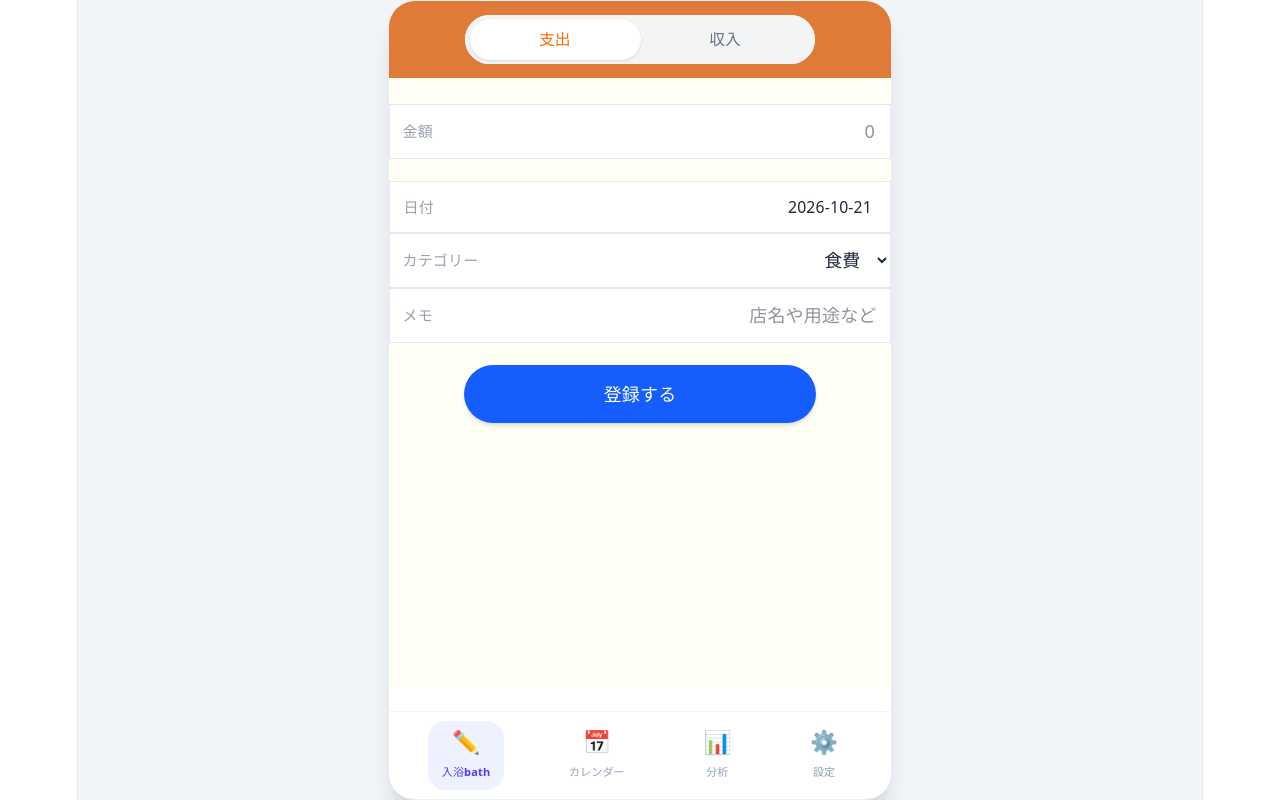
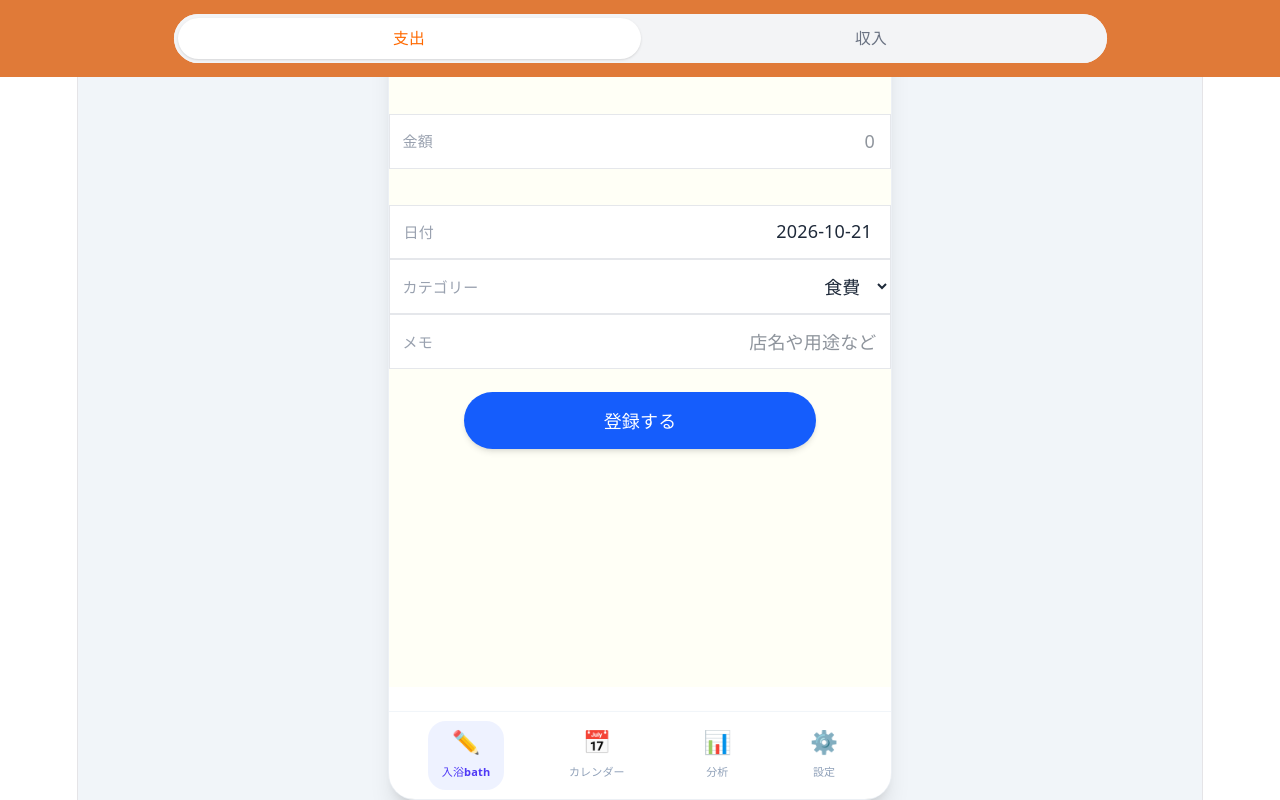
Before and after one commit to hamadaryo/kakeibo-app, a React (Vite) app in the folder frontend/: page / in a window 1280 px wide. Built offline with nearby package versions, Linux system fonts and the light colour scheme.

Commit message:
topnavifix

```diff
--- a/frontend/src/components/Add.tsx
+++ b/frontend/src/components/Add.tsx
@@ -65,10 +65,10 @@ export default function Add() {
   const categories = type === 'expense' ? EXPENSE_CATEGORIES : INCOME_CATEGORIES;
 
   return (
-    <div className="bg-[#fffff6] min-h-full flex flex-col -m-5">
+    <div className="bg-[#fffff6] min-h-full flex flex-col -m-5 space-y-15">
       {/* 1. 共通ヘッダー（Add画面専用の中身を配置） */}
       <Header>
-        <div className="bg-gray-100 rounded-full w-[75%] mx-auto flex justify-center space-x-4">
+        <div className="bg-gray-100 rounded-full w-[75%] mx-auto flex justify-center space-y-4">
           {/* 支出 / 収入 タブ切替（アニメーション付き） */}
           <div className="relative flex bg-gray-100 p-1 rounded-full w-full">
             {/* 選択中に左右へ滑らかにスライドするオレンジの背景（つまみ） */}
@@ -110,11 +110,10 @@ export default function Add() {
 
       <form onSubmit={handleSubmit} className="space-y-5">
 
-      <br/>
         {/* 金額 */}
         <div>
         <div className="relative">
-          <span className="absolute left-3 top-1/2 -translate-y-1/2 text-[15px] font-bold text-gray-400 pointer-events-none">
+          <span className="absolute left-3 top-4 mt-27 -translate-y-1/2 text-[15px] font-bold text-gray-400 pointer-events-none">
             金額
           </span>
           <input
@@ -122,7 +121,7 @@ export default function Add() {
             placeholder="0"
             value={amount}
             onChange={(e) => setAmount(e.target.value)}
-            className="w-full pl-65 py-3 border border-gray-200 focus:outline-none focus:bg-gray-100 text-gray-800 bg-white text-right"
+            className="w-full pl-65 py-3 mt-25 border border-gray-200 focus:outline-none focus:bg-gray-100 text-gray-800 bg-white text-right"
             required
             min="0"
           />
@@ -130,7 +129,7 @@ export default function Add() {
       </div>
 
         {/* 日付 */}
-        <div>
+        <div className="relative mt-8">
           <div className="relative">
             <div
                 onClick={() => {
@@ -146,8 +145,8 @@ export default function Add() {
               </span>
 
               {/* 実際の値を右端に綺麗に表示する */}
-              <span className="text-gray-800 text-sm">
-                {date || "2026-10-24"}
+              <span className="text-gray-800 text-sm text-[18px]">
+                {date}
               </span>
 
               {/* 隠し date 入力（クリックやフォーカスを受け付けるため） */}
@@ -169,7 +168,7 @@ export default function Add() {
           <select
             value={category}
             onChange={(e) => setCategory(e.target.value)}
-            className="w-full p-3 border border-gray-200 focus:outline-none focus:bg-gray-100 text-gray-800 bg-white text-right"
+            className="w-full p-3 border border-gray-200 focus:outline-none focus:bg-gray-100 text-gray-800 bg-white text-right text-[18px]"
           >
             {categories.map((cat) => (
               <option key={cat} value={cat}>
@@ -189,7 +188,7 @@ export default function Add() {
             placeholder="店名や用途など"
             value={memo}
             onChange={(e) => setMemo(e.target.value)}
-            className="w-full p-3 border border-gray-200 focus:outline-none focus:bg-gray-100 text-gray-800 bg-white text-right"
+            className="w-full p-3 border border-gray-200 focus:outline-none focus:bg-gray-100 text-gray-800 bg-white text-right text-[18px]"
           />
         </div>
         </div>
--- a/frontend/src/components/Header.tsx
+++ b/frontend/src/components/Header.tsx
@@ -6,8 +6,8 @@ type HeaderProps = {
 
 export default function Header({ children }: HeaderProps) {
   return (
-    <header className="bg-[#e07a38] text-white py-3 px-4 flex justify-between items-center shrink-0">
-      {children}
+    <header className="fixed top-0 left-0 right-0 z-10 bg-[#e07a38] text-white py-3 px-4 flex justify-between items-center shrink-0">
+        {children}
     </header>
   );
 }
```
